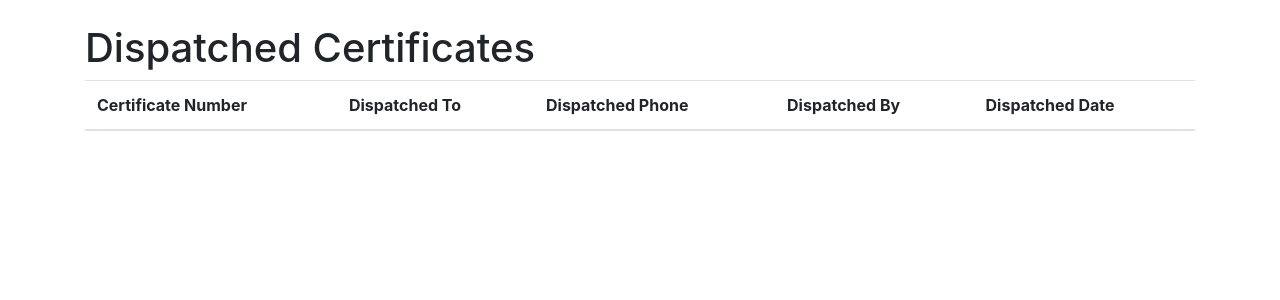
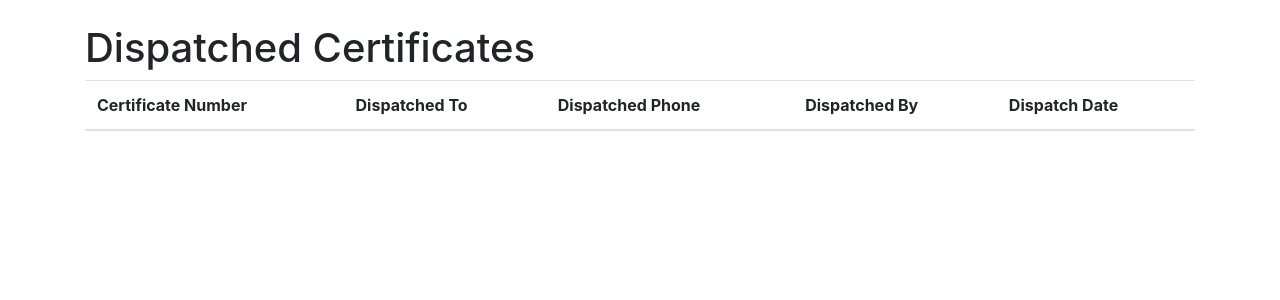
Before and after one commit to EricNdivo/kism_internal, a Django app: page /dispatched/ in a window 1280 px wide. Shown: the part 56-356 px from the top of the page. Run offline with Django 4.2, Linux system fonts and the light colour scheme; a user stored in the database is signed in; data that the repository does not hold is empty; parts of the project's set-up code (start-up, migrations or seed data) failed here and were passed over; some libraries are stand-ins or nearby versions.

Commit message:
fixed(dispatch)

```diff
--- a/b2/forms.py
+++ b/b2/forms.py
@@ -21,4 +21,4 @@ class CertificateRecordForm(forms.ModelForm):
 class DispatchForm(forms.ModelForm):
     class Meta:
         model = DispatchRecord
-        fields = ['certificate_number', 'dispatched_by']
+        fields = '__all__'
--- a/b2/templates/certificates/dispatched_certificates.html
+++ b/b2/templates/certificates/dispatched_certificates.html
@@ -9,17 +9,17 @@
             <th>Dispatched To</th>
             <th>Dispatched Phone</th>
             <th>Dispatched By</th>
-            <th>Dispatched Date</th>
+            <th>Dispatch Date</th>
         </tr>
     </thead>
     <tbody>
-        {% for record in dispatch_records %}
+        {% for dispatch_record in dispatch_records %}
         <tr>
-            <td>{{ record.certificate.certificate_number }}</td>
-            <td>{{ record.certificate.dispatched_to }}</td>
-            <td>{{ record.certificate.dispatched_phone }}</td>
-            <td>{{ record.dispatched_by.username }}</td>
-            <td>{{ record.dispatch_date }}</td>
+            <td>{{ dispatch_record.certificate.certificate_number }}</td>
+            <td>{{ dispatch_record.certificate.dispatched_to }}</td>
+            <td>{{ dispatch_record.certificate.dispatched_phone }}</td>
+            <td>{{ dispatch_record.dispatched_by.username }}</td>
+            <td>{{ dispatch_record.dispatch_date }}</td>
         </tr>
         {% endfor %}
     </tbody>
--- a/b2/views.py
+++ b/b2/views.py
@@ -10,7 +10,7 @@ def certificate_list(request):
     certificates = CertificateRecord.objects.all()
     return render(request, 'certificates/certificate_list.html', {'certificates': certificates})
 
-@login_required
+'''@login_required
 def dispatch_certificate(request, certificate_id):
     certificate = get_object_or_404(CertificateRecord, id=certificate_id)
 
@@ -26,7 +26,7 @@ def dispatch_certificate(request, certificate_id):
 
         return redirect('certificate_list')
 
-    return render(request, 'certificates/dispatch_certificate.html', {'certificate': certificate})
+    return render(request, 'certificates/dispatch_certificate.html', {'certificate': certificate})'''
 
 @login_required
 def daily_records(request):
@@ -46,20 +46,29 @@ def add_certificate(request):
         form = CertificateRecordForm()
     return render(request, 'certificates/add_certificate.html', {'form': form})
 
+
+@login_required
+def dispatch_certificate(request, certificate_id):
+    certificate = get_object_or_404(CertificateRecord, id=certificate_id)
+
+    if request.method == 'POST':
+        certificate.dispatched = True
+        certificate.dispatched_by = request.user
+        certificate.dispatch_date = timezone.now()
+        certificate.picked_by = request.POST.get('picked_by')
+        certificate.save()
+
+        dispatch_record = DispatchRecord(certificate=certificate, dispatched_by=request.user, dispatch_date=timezone.now())
+        dispatch_record.save()
+
+        daily_record, created = DailyRecord.objects.get_or_create(date=timezone.now().date())
+        daily_record.dispatched_certificates.add(certificate)
+
+        return redirect('certificate_list')
+
+    return render(request, 'certificates/dispatch_certificate.html', {'certificate': certificate})
+
 @login_required
 def dispatched_certificates(request):
-    if request.method == 'POST':
-        certificate_id = request.POST.get('certificate_id')
-        certificate = get_object_or_404(CertificateRecord, id=certificate_id)
-        daily_record, created = DailyRecord.objects.get_or_create(date=date.today())
-
-        if certificate not in daily_record.dispatched_certificates.all():
-            daily_record.dispatched_certificates.add(certificate)
-            daily_record.save()
-
-        return redirect('dispatched_certificates')
-
-
     dispatch_records = DispatchRecord.objects.all()
-
     return render(request, 'certificates/dispatched_certificates.html', {'dispatch_records': dispatch_records})
```
Also changed, not shown: b2/models.py (+8 -10 lines), b2/templates/certificates/certificate_list.html (+1 -16 lines), b2/migrations/0011_remove_certificaterecord_dispatch_phone_and_more.py (added).
